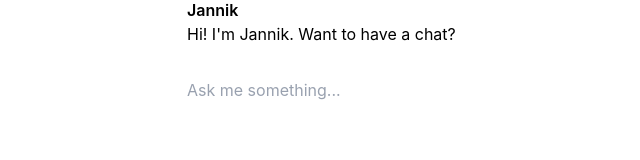
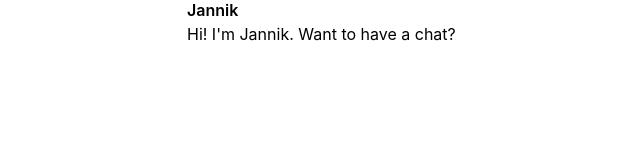
Before and after one commit to jannikhoesch/portfolio, a Next.js app: page /chat in a window 1280 px wide. Shown: the part 262-422 px from the top of the page, without its empty margins (173-813 px from the left). Built offline with nearby package versions, Linux system fonts and the light colour scheme.

Commit message:
Fix darkmode bug

```diff
--- a/app/chat/page.tsx
+++ b/app/chat/page.tsx
@@ -60,8 +60,7 @@ export default function Page() {
                                 setInput('');
                             }
                         }}
-                        className="flex-1 p-2 bg-transparent border-none outline-none focus:ring-0 text-black placeholder-gray-400"
-                        placeholder="Ask me something..."
+                        className="flex-1 p-2 bg-transparent border-none outline-none focus:ring-0 placeholder-gray-400"
                         autoFocus
                     />
                 </form>
```
